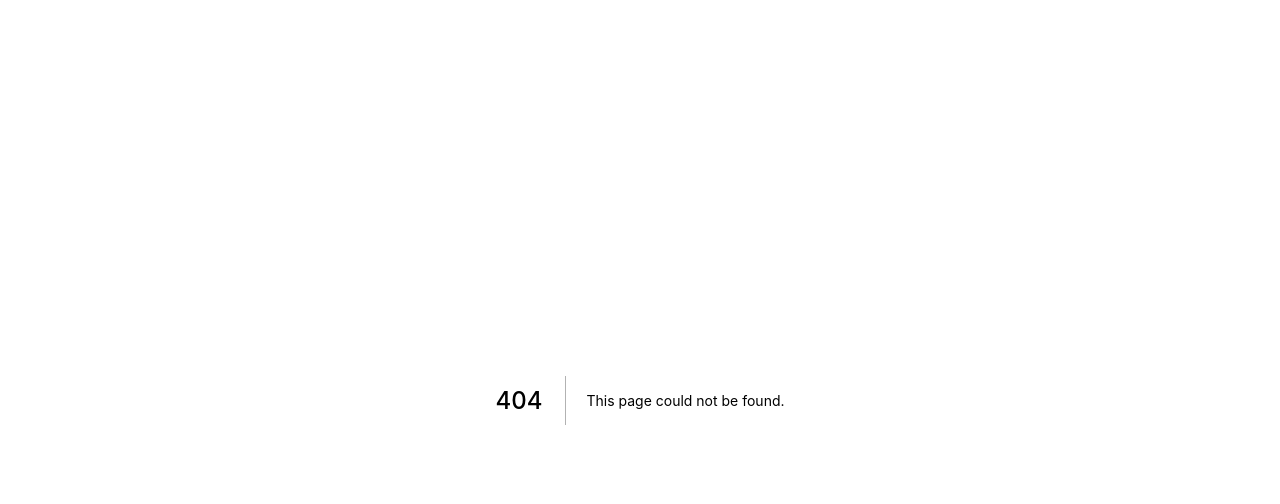
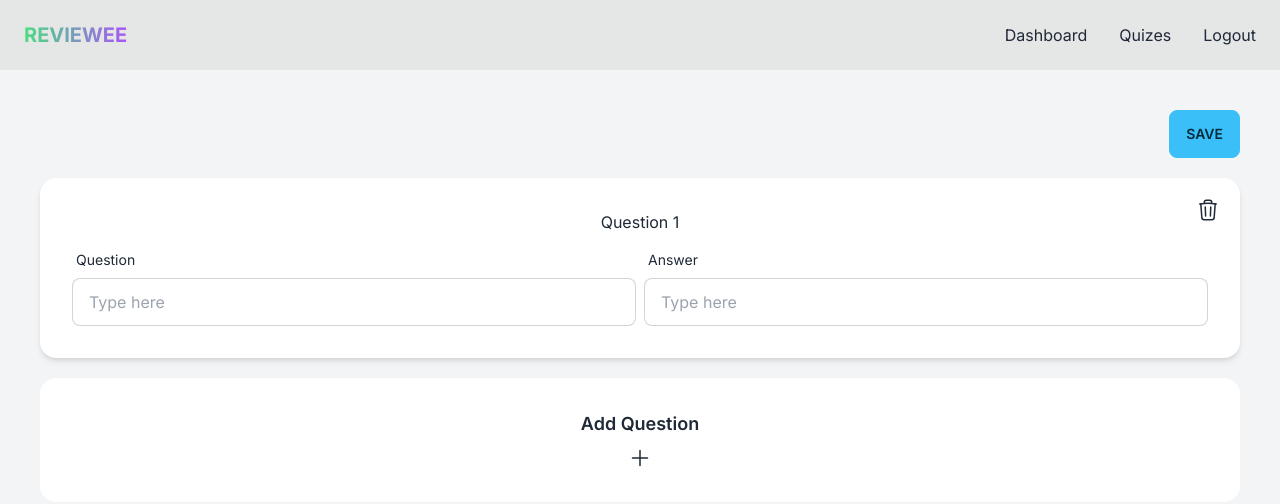
Before and after one commit to xdjeremy/reviewee, a Next.js app: page /quizes/new in a window 1280 px wide. Before the commit this address had no page. Shown: the top 504 px of the page. Built offline with nearby package versions, Linux system fonts and the light colour scheme.

Commit message:
wip: add new quiz

```diff
--- a/components/layout/Layout.tsx
+++ b/components/layout/Layout.tsx
@@ -56,7 +56,9 @@ const Layout = ({ children }: any) => {
 					</div>
 				</div>
 				{/* <!-- Page content here --> */}
-				<div className='h-screen bg-gray-100 p-10'>{children}</div>
+				<div className='h-screen overflow-y-scroll bg-gray-100 p-10'>
+					{children}
+				</div>
 			</div>
 			<div className='drawer-side'>
 				<label htmlFor='my-drawer-3' className='drawer-overlay'></label>
--- /dev/null
+++ b/components/quiz/AddQuestion.tsx
@@ -0,0 +1,21 @@
+import { PlusIcon } from '@heroicons/react/24/outline';
+import React, { FC } from 'react';
+
+interface Props {
+	addQuestion: () => void;
+}
+
+const AddQuestion: FC<Props> = ({ addQuestion }) => {
+	return (
+		<button
+			onClick={addQuestion}
+			className='card w-full max-w-7xl cursor-pointer bg-base-100 text-base-content duration-150 hover:-translate-y-1'>
+			<div className='card-body w-full items-center text-center '>
+				<h3 className='text-lg font-semibold'>Add Question</h3>
+				<PlusIcon className='h-6 w-6' />
+			</div>
+		</button>
+	);
+};
+
+export { AddQuestion };
--- /dev/null
+++ b/components/quiz/QuizInput.tsx
@@ -0,0 +1,73 @@
+import { TrashIcon } from '@heroicons/react/24/outline';
+import React, { FC } from 'react';
+
+interface Props {
+	register: any;
+	number: number;
+	error: any;
+}
+
+const QuizInput: FC<Props> = ({ register, number, error }) => {
+	return (
+		<div className='card w-full max-w-7xl cursor-pointer bg-base-100 text-base-content shadow-md'>
+			<div className='card-body w-full items-center text-center '>
+				<h3>Question {number}</h3>
+				<span className='absolute top-5 right-5'>
+					<TrashIcon className='h-6 w-6 duration-150 hover:-translate-y-1' />
+				</span>
+				<div className='flex w-full flex-col items-center justify-center lg:flex-row lg:gap-2'>
+					<div className='form-control w-full max-w-xl'>
+						<label className='label'>
+							<span className='label-text'>Question</span>
+							<span className='label-text-alt text-red-500'>
+								{error?.message}
+							</span>
+						</label>
+						<input
+							type='text'
+							name={`question${number}`}
+							placeholder='Type here'
+							className='input input-bordered w-full max-w-xl'
+							{...register(`question${number}`, {
+								required: {
+									value: true,
+									message: 'Question is required',
+								},
+								maxLength: {
+									value: 100,
+									message: 'Question must be less than 100 characters',
+								},
+							})}
+						/>
+					</div>
+					<div className='form-control w-full max-w-xl'>
+						<label className='label'>
+							<span className='label-text'>Answer</span>
+							<span className='label-text-alt text-red-500'>
+								{error?.message}
+							</span>
+						</label>
+						<input
+							type='text'
+							name={`answer${number}`}
+							placeholder='Type here'
+							className='input input-bordered w-full max-w-xl'
+							{...register(`answer${number}`, {
+								required: {
+									value: true,
+									message: 'Answer is required',
+								},
+								maxLength: {
+									value: 100,
+									message: 'Answer must be less than 200 characters',
+								},
+							})}
+						/>
+					</div>
+				</div>
+			</div>
+		</div>
+	);
+};
+
+export { QuizInput };
--- /dev/null
+++ b/components/quiz/index.ts
@@ -0,0 +1,2 @@
+export * from './QuizInput';
+export * from './AddQuestion';
--- a/package.json
+++ b/package.json
@@ -9,13 +9,15 @@
     "lint": "next lint"
   },
   "dependencies": {
+    "@heroicons/react": "^2.0.11",
     "@supabase/supabase-js": "^2.0.0-rc.10",
     "daisyui": "^2.31.0",
     "next": "12.3.1",
     "react": "18.2.0",
     "react-dom": "18.2.0",
     "react-hook-form": "^7.36.1",
-    "react-hot-toast": "^2.4.0"
+    "react-hot-toast": "^2.4.0",
+    "usehooks-ts": "^2.7.2"
   },
   "devDependencies": {
     "@types/node": "18.8.2",
--- /dev/null
+++ b/pages/quizes/index.tsx
@@ -0,0 +1,28 @@
+import { NextPage } from 'next';
+import React from 'react';
+import { Layout } from '../../components/layout';
+import { PlusCircleIcon } from '@heroicons/react/24/outline';
+import Link from 'next/link';
+
+const Quizes: NextPage = () => {
+	return (
+		<Layout>
+			{/* if no quiz yet */}
+			<div className='flex items-center justify-center'>
+				<Link href={'/quizes/new'}>
+					<div className='card w-96 cursor-pointer bg-base-100 text-base-content shadow-md duration-150 hover:-translate-y-1'>
+						<div className='card-body items-center text-center'>
+							<h2 className='card-title'>Create New Quiz!</h2>
+							<p>Get started with your new quiz.</p>
+							<div className='card-actions justify-end'>
+								<PlusCircleIcon className='h-20 w-20' />
+							</div>
+						</div>
+					</div>
+				</Link>
+			</div>
+		</Layout>
+	);
+};
+
+export default Quizes;
--- /dev/null
+++ b/pages/quizes/new.tsx
@@ -0,0 +1,57 @@
+import { NextPage } from 'next';
+import React, { ReactNode, useState } from 'react';
+import { Layout } from '../../components/layout';
+import { AddQuestion, QuizInput } from '../../components/quiz';
+import { useForm } from 'react-hook-form';
+import { useEffectOnce } from 'usehooks-ts';
+
+// TODO: delete item
+
+const NewQuiz: NextPage = () => {
+	const [items, setItems] = useState<ReactNode[]>([]);
+	const {
+		register,
+		handleSubmit,
+		formState: { errors },
+		getValues,
+	} = useForm();
+
+	const addQuestion = () => {
+		console.log(errors);
+		setItems([
+			...items,
+			<QuizInput
+				register={register}
+				number={items.length + 1}
+				key={items.length + 1}
+				error={errors[`question${items.length + 1}`]}
+			/>,
+		]);
+		console.log(items.length + 1);
+	};
+
+	const handleSave = () => {
+		console.log(errors);
+	};
+
+	useEffectOnce(() => {
+		addQuestion();
+	});
+	return (
+		<Layout>
+			<form
+				onSubmit={handleSubmit(handleSave)}
+				className='flex w-full flex-col items-center gap-5'>
+				<span className='flex w-full justify-end'>
+					<button type='submit' className='btn btn-info'>
+						Save
+					</button>
+				</span>
+				{items.map((item) => item)}
+				<AddQuestion addQuestion={addQuestion} />
+			</form>
+		</Layout>
+	);
+};
+
+export default NewQuiz;
```
Also changed, not shown: components/common/index.ts (added), 1 other file (tests, documents, lock files or other folders).
